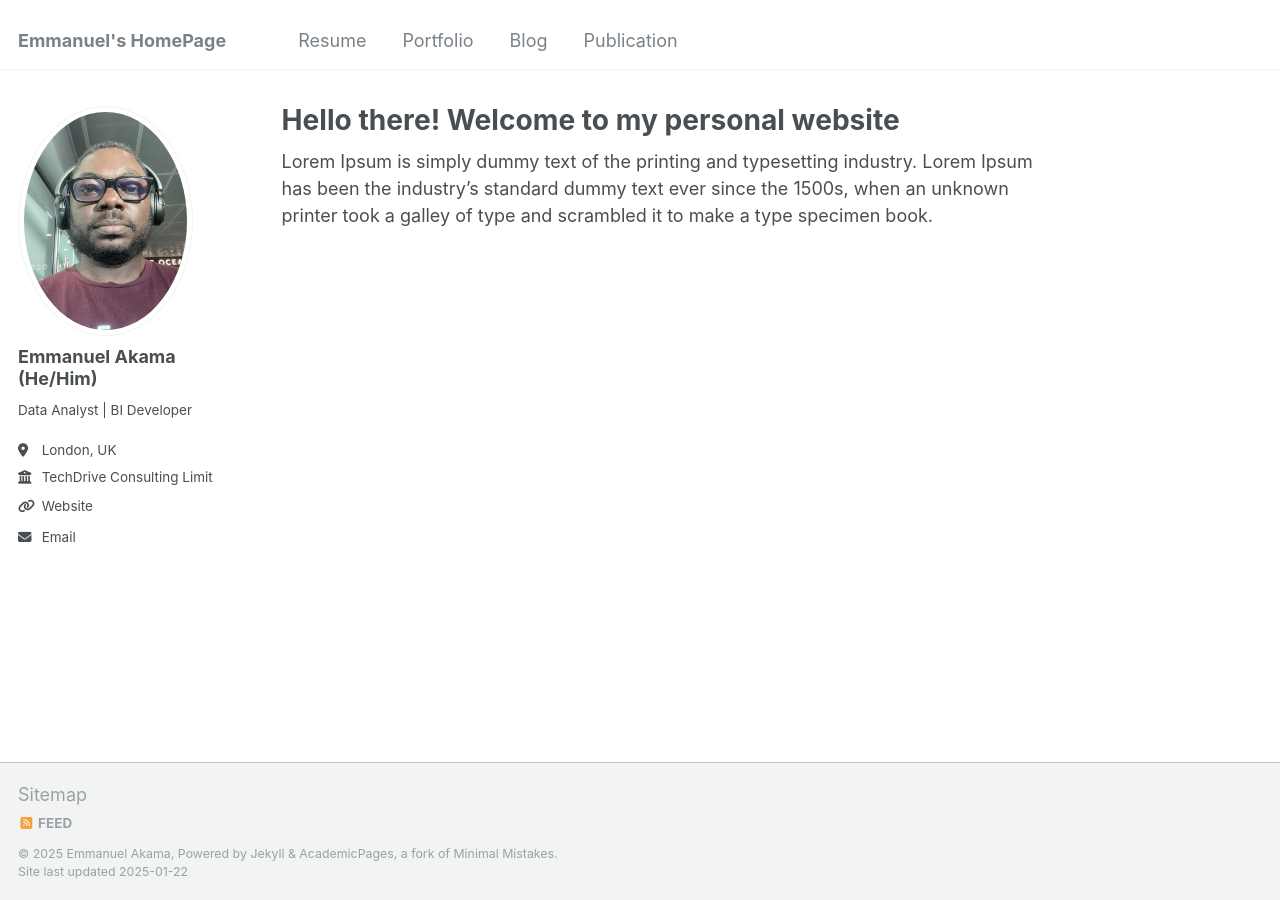
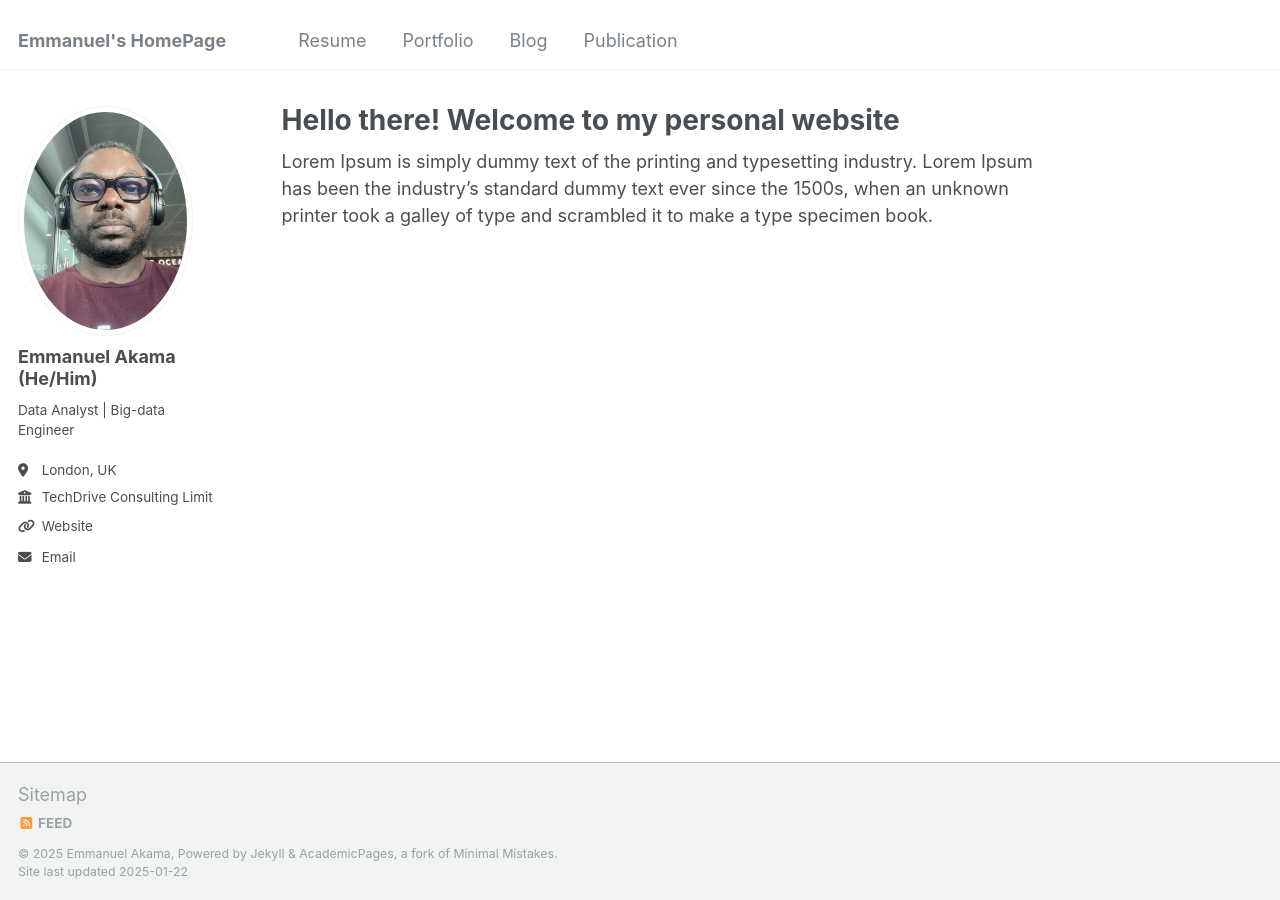
Before and after one commit to Akama-EO/Akama-EO.github.io, a Jekyll site: the page built from _pages/about.md, in a window 1280 px wide. Built offline with Jekyll 4.4.1, drawn with Linux system fonts in a browser that asks for light colours.

Commit message:
Update _config.yml

```diff
--- a/_config.yml
+++ b/_config.yml
@@ -23,7 +23,7 @@ author:
   # Biographic information
   avatar           : "profile_photo.png"
   name             : "Emmanuel Akama (He/Him)"
-  pronouns         : "Data Analyst | BI Developer"
+  pronouns         : "Data Analyst | Big-data Engineer"
   bio              : ""
   location         : "London, UK"
   employer         : "TechDrive Consulting Limited"
```
